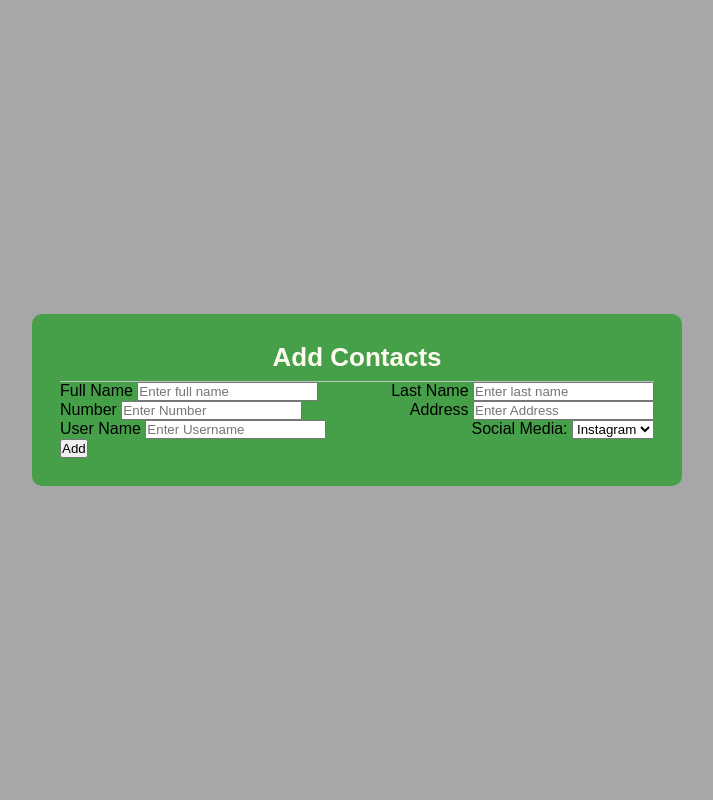
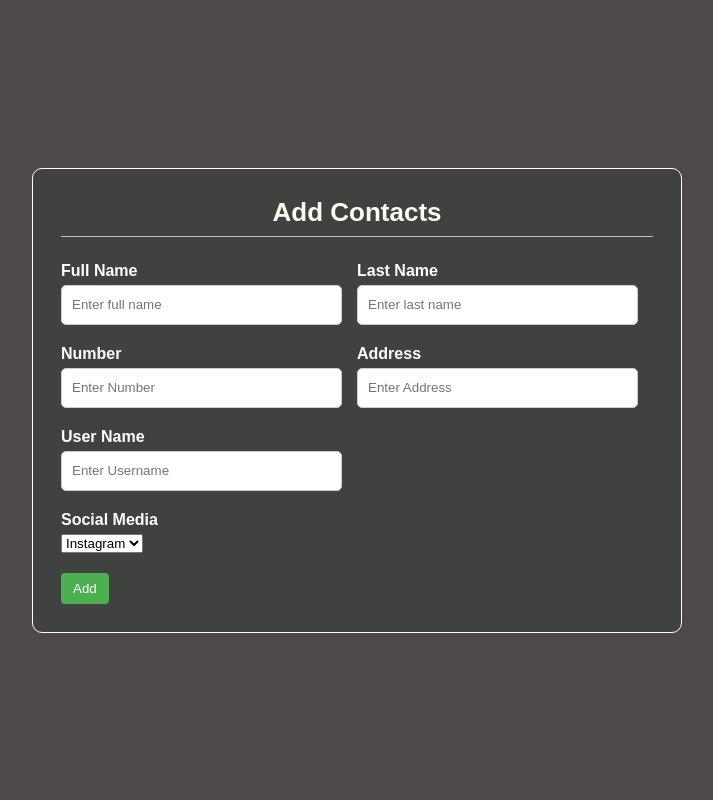
Before and after one commit to UjjwalMrzn/PhoneBook, a Django app: template accounts/templates/accounts/add.html in a window 1280 px wide. Shown: the whole page, without its empty margins (283-996 px from the left). Run offline with Django 3.2, Linux system fonts and the light colour scheme; the template is opened without the code that fills it, so the values that code supplies are empty; some libraries are stand-ins or nearby versions.

Commit message:
button and background

```diff
--- a/accounts/templates/accounts/add.html
+++ b/accounts/templates/accounts/add.html
@@ -23,7 +23,7 @@
       justify-content: center;
       align-items: center;
       height: 100vh;
-      background: #a7a7a7;
+      background: rgb(77, 73, 73);
   }
 .cointainer{
     max-width: 650px;
@@ -31,7 +31,8 @@
     margin: 28px;
     border-radius: 10px;
     overflow: hidden;
-    background: #45a049;
+    background: #404240;
+    border: 1px solid white; /* Adding a white border */
   }
 
 h2{
@@ -46,8 +47,45 @@ h2{
 .content{
   display: flex;
   flex-wrap: wrap;
+  justify-content: space-between;
+  padding: 20px 0;
+}
 
-  justify-content: space-between;
+.input-box{
+  display: flex;
+  flex-wrap: wrap;
+  width: 50%;
+  padding-bottom: 15px;
+}
+
+
+.input-box input{
+  height: 40px;
+  width: 95%;
+  padding: 0 10px;
+  border-radius: 5px;
+  border: 1px solid #ccc;
+}
+
+
+.input-box label, .media-title{
+    width : 95% ;
+    margin: 5px 0;
+    color:#ffffff;
+    font-weight: bold;
+}
+.button-container button{
+    background-color: #4CAF50; /* Green */
+    color: white;
+    padding: 8px 12px;
+    border: none;
+    border-radius: 4px;
+    cursor: pointer;
+
+}
+
+.button-container:hover {
+    background-color: #45a049; /* Darker Green */
 }
 
 </style>
@@ -79,8 +117,8 @@ h2{
           <label for="username">User Name</label>
           <input type="text" placeholder="Enter Username" name="uname" required>
         </div>
+        <span class="media-title"> Social Media</span>
         <div>
-          <label for="socialmedia">Social Media:</label>
         <select id="socialmedia" name="media">
           <option value="Instagram">Instagram</option>
           <option value="Facebook">Facebook</option>
@@ -91,12 +129,13 @@ h2{
 
 
       </div>
+      <div class="button-container">
+        <button>
+          Add
+        </button>
+      </div>
     </form>
-    <div class="button-container">
-      <button>
-        Add
-      </button>
-    </div>
+
   </div>
 
 
```
Also changed, not shown: accounts/templates/accounts/search.html (+37 -14 lines).
